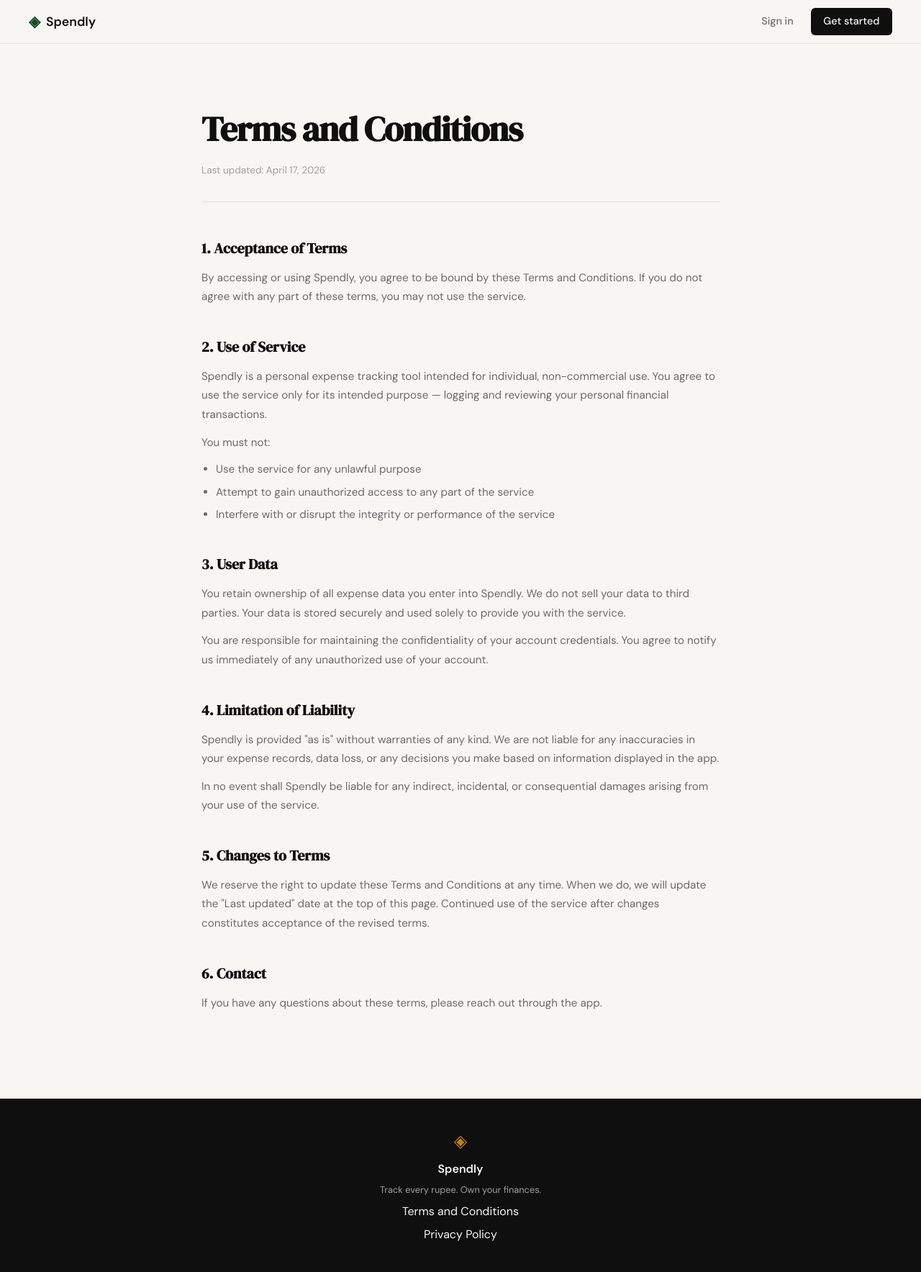
After one commit to goginenivamsisujan/spendly, a Flask app: page /terms in a window 1280 px wide. The commit adds this page. Shown: the whole page at 72% size. Run offline with Flask 3, Linux system fonts and the light colour scheme.

Commit message:
landing: add terms and conditions page and route

```diff
--- a/app.py
+++ b/app.py
@@ -51,5 +51,10 @@ def delete_expense(id):
     return "Delete expense — coming in Step 9"
 
 
+@app.route("/terms")
+def terms():
+    return render_template("terms.html")
+
+
 if __name__ == "__main__":
     app.run(debug=True, port=5001)
--- a/static/css/style.css
+++ b/static/css/style.css
@@ -508,6 +508,70 @@ a { color: inherit; text-decoration: none; }
 }
 
 /* ------------------------------------------------------------------ */
+/* Terms page                                                          */
+/* ------------------------------------------------------------------ */
+
+.terms-page {
+    padding: 5rem 2rem;
+}
+
+.terms-inner {
+    max-width: 720px;
+    margin: 0 auto;
+}
+
+.terms-inner > h1 {
+    font-family: var(--font-display);
+    font-size: clamp(2rem, 4vw, 3rem);
+    color: var(--ink);
+    letter-spacing: -0.02em;
+    margin-bottom: 0.5rem;
+}
+
+.terms-updated {
+    font-size: 0.85rem;
+    color: var(--ink-faint);
+    margin-bottom: 3rem;
+    padding-bottom: 2rem;
+    border-bottom: 1px solid var(--border);
+}
+
+.terms-section {
+    margin-bottom: 2.5rem;
+}
+
+.terms-section h2 {
+    font-family: var(--font-display);
+    font-size: 1.25rem;
+    color: var(--ink);
+    margin-bottom: 0.75rem;
+}
+
+.terms-section p {
+    font-size: 0.95rem;
+    color: var(--ink-muted);
+    line-height: 1.75;
+    margin-bottom: 0.75rem;
+}
+
+.terms-section p:last-child {
+    margin-bottom: 0;
+}
+
+.terms-section ul {
+    margin: 0.5rem 0 0.75rem 1.25rem;
+    display: flex;
+    flex-direction: column;
+    gap: 0.4rem;
+}
+
+.terms-section ul li {
+    font-size: 0.95rem;
+    color: var(--ink-muted);
+    line-height: 1.65;
+}
+
+/* ------------------------------------------------------------------ */
 /* Responsive                                                          */
 /* ------------------------------------------------------------------ */
 
--- a/templates/base.html
+++ b/templates/base.html
@@ -34,7 +34,7 @@
             <span class="brand-icon">◈</span>
             <span class="footer-name">Spendly</span>
             <p class="footer-copy">Track every rupee. Own your finances.</p>
-            <a href="#">Terms and Conditions</a>
+            <a href="/terms">Terms and Conditions</a>
             <a href="#">Privacy Policy</a>
         </div>
     </footer>
--- /dev/null
+++ b/templates/terms.html
@@ -0,0 +1,52 @@
+{% extends "base.html" %}
+
+{% block title %}Terms and Conditions — Spendly{% endblock %}
+
+{% block content %}
+
+<section class="terms-page">
+    <div class="terms-inner">
+        <h1>Terms and Conditions</h1>
+        <p class="terms-updated">Last updated: April 17, 2026</p>
+
+        <section class="terms-section">
+            <h2>1. Acceptance of Terms</h2>
+            <p>By accessing or using Spendly, you agree to be bound by these Terms and Conditions. If you do not agree with any part of these terms, you may not use the service.</p>
+        </section>
+
+        <section class="terms-section">
+            <h2>2. Use of Service</h2>
+            <p>Spendly is a personal expense tracking tool intended for individual, non-commercial use. You agree to use the service only for its intended purpose — logging and reviewing your personal financial transactions.</p>
+            <p>You must not:</p>
+            <ul>
+                <li>Use the service for any unlawful purpose</li>
+                <li>Attempt to gain unauthorized access to any part of the service</li>
+                <li>Interfere with or disrupt the integrity or performance of the service</li>
+            </ul>
+        </section>
+
+        <section class="terms-section">
+            <h2>3. User Data</h2>
+            <p>You retain ownership of all expense data you enter into Spendly. We do not sell your data to third parties. Your data is stored securely and used solely to provide you with the service.</p>
+            <p>You are responsible for maintaining the confidentiality of your account credentials. You agree to notify us immediately of any unauthorized use of your account.</p>
+        </section>
+
+        <section class="terms-section">
+            <h2>4. Limitation of Liability</h2>
+            <p>Spendly is provided "as is" without warranties of any kind. We are not liable for any inaccuracies in your expense records, data loss, or any decisions you make based on information displayed in the app.</p>
+            <p>In no event shall Spendly be liable for any indirect, incidental, or consequential damages arising from your use of the service.</p>
+        </section>
+
+        <section class="terms-section">
+            <h2>5. Changes to Terms</h2>
+            <p>We reserve the right to update these Terms and Conditions at any time. When we do, we will update the "Last updated" date at the top of this page. Continued use of the service after changes constitutes acceptance of the revised terms.</p>
+        </section>
+
+        <section class="terms-section">
+            <h2>6. Contact</h2>
+            <p>If you have any questions about these terms, please reach out through the app.</p>
+        </section>
+    </div>
+</section>
+
+{% endblock %}
```
Also changed, not shown: file.txt (+15 -0 lines).
